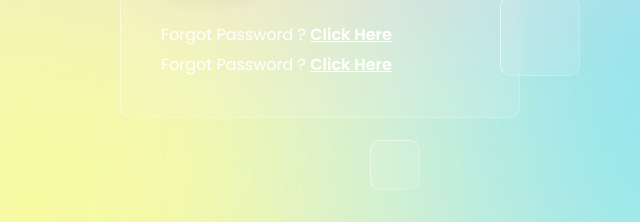
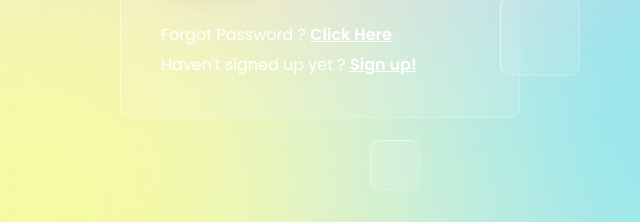
Before and after one commit to xevworks/htmlcss-login-form, a plain HTML site: page glassmorphism/index.html in a window 1280 px wide. Shown: the part 491-713 px from the top of the page, 320-960 px from the left. Drawn offline with Linux system fonts and the light colour scheme.

Commit message:
Fix text in html file

```diff
--- a/glassmorphism/index.html
+++ b/glassmorphism/index.html
@@ -31,7 +31,7 @@
                             <input type="submit" value="Login">
                         </div>
                         <p class="forget">Forgot Password ? <a href="#">Click Here</a></p>
-                        <p class="forget">Forgot Password ? <a href="#">Click Here</a></p>
+                        <p class="forget">Haven't signed up yet ? <a href="#">Sign up!</a></p>
                     </form>
                 </div>
             </div>
```
